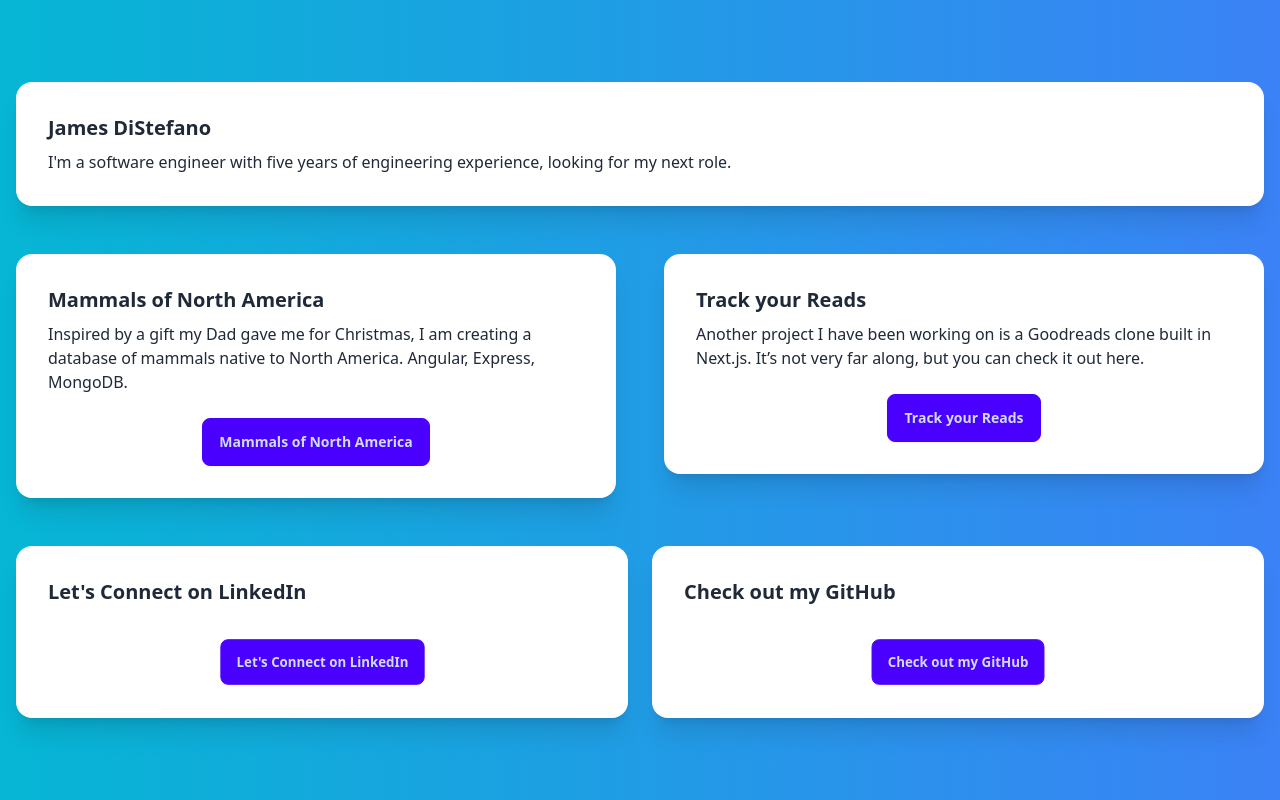
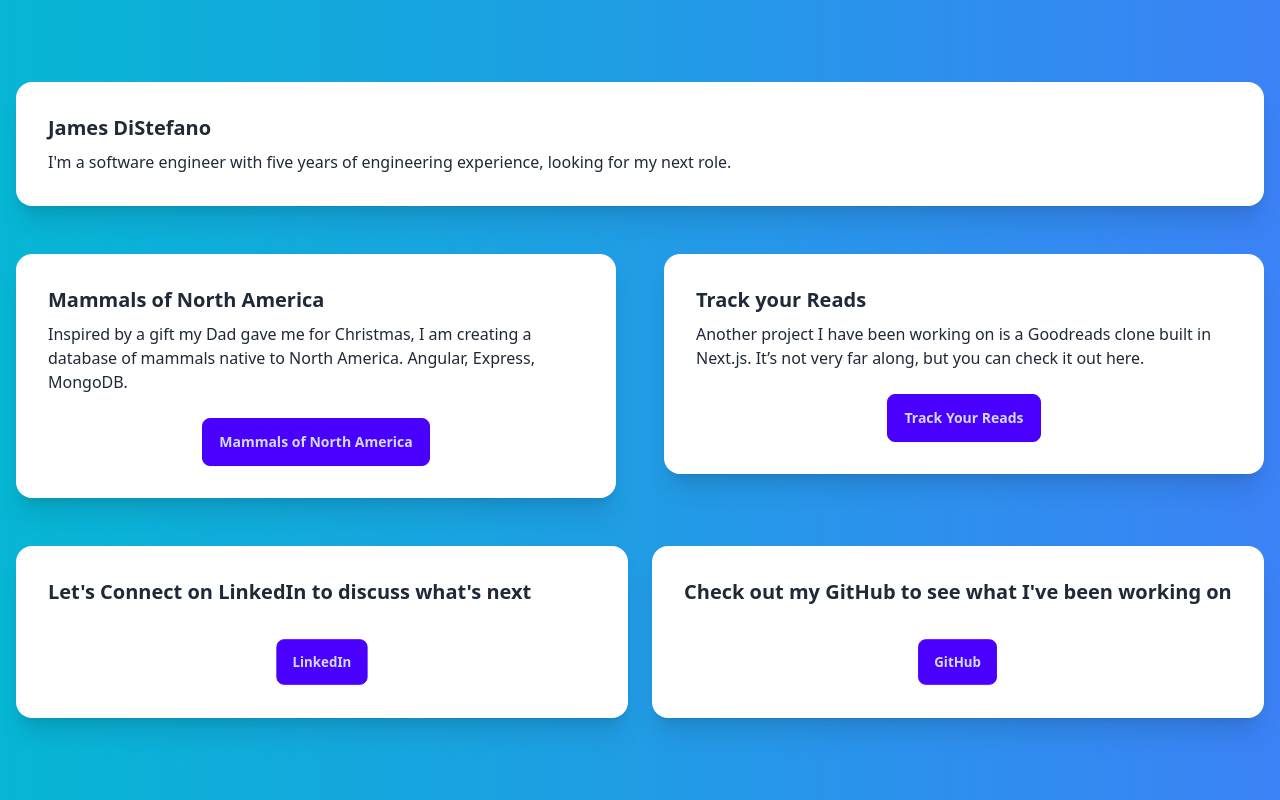
Before and after one commit to JamesDiStef/homepage, an Angular app: page / in a window 1280 px wide. Built offline with nearby package versions, Linux system fonts and the light colour scheme.

Commit message:
fixing links and updating text

```diff
--- a/src/app/home/home.component.html
+++ b/src/app/home/home.component.html
@@ -18,6 +18,7 @@
       <app-link-card
         class="flex-1 w-full h-full"
         [title]="'Mammals of North America'"
+        [buttonText]="'Mammals of North America'"
         [description]="
           'Inspired by a gift my Dad gave me for Christmas, I am creating a database of mammals native to North America. Angular, Express, MongoDB.'
         "
@@ -29,6 +30,7 @@
       <app-link-card
         class="flex-1 w-full h-full"
         [title]="'Track your Reads'"
+        [buttonText]="'Track Your Reads'"
         [description]="
           'Another project I have been working on is a Goodreads clone built in Next.js. It’s not very far along, but you can check it out here.'
         "
@@ -39,31 +41,35 @@
     <div class="hidden md:flex md:items-stretch lg:col-span-2 md:space-x-6">
       <app-link-card
         class="flex-1 w-full h-full"
-        [title]="'Let\'s Connect on LinkedIn'"
+        [title]="'Let\'s Connect on LinkedIn to discuss what\'s next'"
+        [buttonText]="'LinkedIn'"
         [link]="'https://www.linkedin.com/in/james-distefano-b033aa154/'"
       ></app-link-card>
 
       <app-link-card
         class="flex-1 w-full h-full"
-        [title]="'Check out my GitHub'"
+        [title]="'Check out my GitHub to see what I\'ve been working on'"
+        [buttonText]="'GitHub'"
         [link]="'https://github.com/JamesDiStef'"
       ></app-link-card>
     </div>
 
     <div class="md:hidden w-full">
-      <button
+      <a
         href="https://www.linkedin.com/in/james-distefano-b033aa154/"
+        target="_blank"
         class="my-5 w-full btn btn-secondary"
       >
         LinkedIn
-      </button>
+      </a>
 
-      <button
-        href="'https://github.com/JamesDiStef'"
+      <a
+        href="https://github.com/JamesDiStef"
+        target="_blank"
         class="w-full btn btn-secondary"
       >
         GitHub
-      </button>
+      </a>
     </div>
   </div>
 </div>
--- a/src/app/home/link-card/link-card.component.html
+++ b/src/app/home/link-card/link-card.component.html
@@ -3,7 +3,9 @@
     <h2 class="card-title">{{ title }}</h2>
     <p>{{ description }}</p>
     <div class="card-actions justify-center mt-4">
-      <a href="{{ link }}" class="btn btn-primary">{{ title }}</a>
+      <a href="{{ link }}" target="_blank" class="btn btn-primary">{{
+        buttonText
+      }}</a>
     </div>
   </div>
 </div>
--- a/src/app/home/link-card/link-card.component.ts
+++ b/src/app/home/link-card/link-card.component.ts
@@ -11,5 +11,6 @@ export class LinkCardComponent {
   @Input()
   title!: string;
   @Input() description!: string;
+  @Input() buttonText!: string;
   @Input() link!: string;
 }
```
